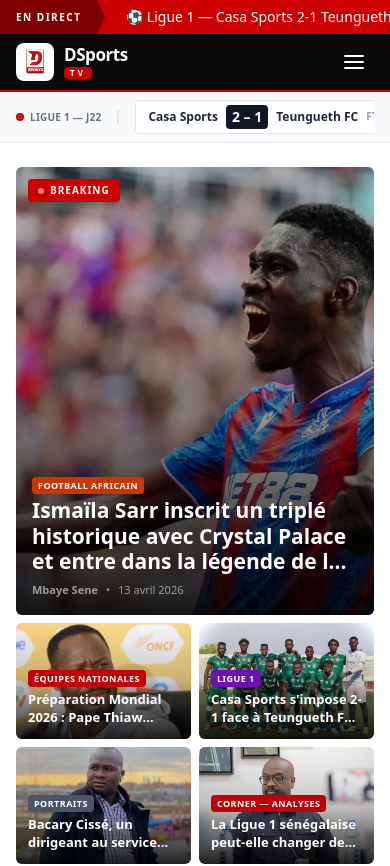
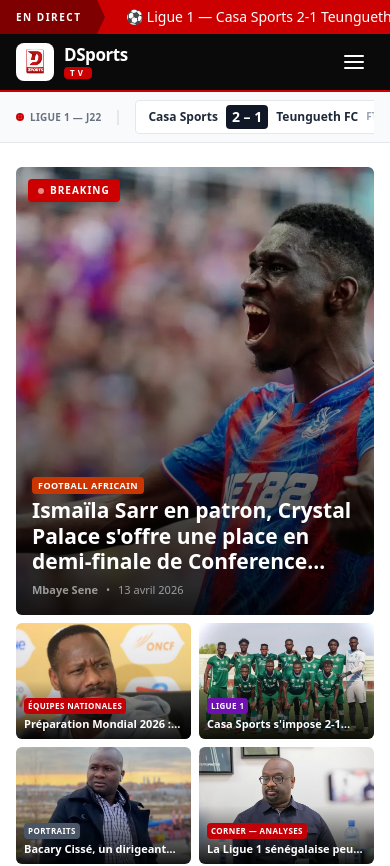
Before and after one commit to likmakk/dsports-app, a Next.js app: page / in a window 390 px wide. Shown: the top 866 px of the page. Built offline with nearby package versions, Linux system fonts and the light colour scheme.

Commit message:
fix: badge

```diff
--- a/src/components/HeroMosaic.tsx
+++ b/src/components/HeroMosaic.tsx
@@ -81,12 +81,12 @@ export default function HeroMosaic({ featured, secondary }: HeroMosaicProps) {
               ) : (
                 <div className="absolute inset-0" style={{ background: "linear-gradient(160deg, #1c1c1e 0%, #2a2a2a 100%)" }} />
               )}
-              <div className="absolute inset-0 bg-gradient-to-t from-black/85 via-black/20 to-transparent" />
-              <div className="absolute bottom-0 left-0 right-0 p-3">
-                <span className={`inline-block text-[9px] sm:text-[10px] font-bold uppercase tracking-wider text-white ${getCategoryColor(article.category)} px-1.5 sm:px-2 py-0.5 rounded mb-1 sm:mb-1.5 whitespace-normal`}>
+              <div className="absolute inset-0 bg-gradient-to-t from-black/90 via-black/10 to-transparent" />
+              <div className="absolute bottom-0 left-0 right-0 p-2">
+                <span className={`inline-block text-[8px] font-bold uppercase tracking-wider text-white ${getCategoryColor(article.category)} px-1 py-0.5 rounded mb-0.5 whitespace-normal`}>
                   {article.categoryLabel}
                 </span>
-                <h3 className="text-[13px] font-bold text-white leading-snug line-clamp-2">
+                <h3 className="text-[11px] font-bold text-white leading-snug line-clamp-1">
                   {article.title}
                 </h3>
               </div>
--- a/src/data/articles.json
+++ b/src/data/articles.json
@@ -1,8 +1,8 @@
 [
   {
     "slug": "ismailasarr-triple-crystal-palace-premier-league",
-    "title": "Ismaïla Sarr inscrit un triplé historique avec Crystal Palace et entre dans la légende de la Premier League",
-    "excerpt": "L'ailier sénégalais a réalisé une performance exceptionnelle face à Manchester United (4-1), devenant le premier Africain à marquer trois buts en un match pour les Eagles.",
+    "title": "Ismaïla Sarr en patron, Crystal Palace s'offre une place en demi-finale de Conference League",
+    "excerpt": "Dans un match à fort enjeu, l'ailier sénégalais a fait parler son expérience et son efficacité pour guider Crystal Palace vers une qualification majeure.",
     "content": "Il y a des soirées qui marquent une carrière. Samedi soir, à Selhurst Park, Ismaïla Sarr a vécu la sienne. L'ailier sénégalais de Crystal Palace a planté un triplé renversant face à Manchester United (4-1) lors de la 32e journée de Premier League.",
     "category": "africa",
     "categoryLabel": "Football Africain",
@@ -297,7 +297,7 @@
     "slug": "bacary-cisse-portrait-dirigeant-football-senegalais",
   "title": "Bacary Cissé, un dirigeant au service d’un football structuré et ambitieux",
   "excerpt": "De son engagement local à Ziguinchor jusqu’à son rôle au sein du COMEX de la FSF...",
-  "content": "Dans un environnement où le football sénégalais cherche à consolider ses bases...\n\nBacary Cissé fait partie de ceux-là\nSon parcours s’inscrit d’abord dans un ancrage local fort. À Ziguinchor, il s’est progressivement imposé comme un acteur structurant, capable de fédérer, d’organiser et de faire avancer les choses dans un contexte souvent contraint.\nSon accession à la présidence de la Ligue régionale de Ziguinchor n’est pas le fruit du hasard. Elle traduit une reconnaissance de sa capacité à apporter de la méthode, de la rigueur et une certaine exigence dans la gestion.\nAu-delà du niveau régional, son intégration au sein du Comité exécutif de la Fédération Sénégalaise de Football marque une nouvelle étape.\nCe qui caractérise Bacary Cissé, c’est avant tout une approche pragmatique. Là où certains discours restent théoriques, il privilégie l’action et la cohérence dans les décisions.\nSon ambition s’inscrit dans une volonté de transformation du football local.\nDans un contexte où les attentes sont de plus en plus fortes, cette capacité à allier vision et exécution pourrait s’avérer déterminante pour les années à venir.",
+  "content": "Dans un environnement où le football sénégalais cherche à consolider ses bases...\n\nBacary Cissé fait partie de ceux-là.\n\nSon parcours s’inscrit d’abord dans un ancrage local fort. À Ziguinchor, il s’est progressivement imposé comme un acteur structurant, capable de fédérer, d’organiser et de faire avancer les choses dans un contexte souvent contraint.\nSon accession à la présidence de la Ligue régionale de Ziguinchor n’est pas le fruit du hasard. Elle traduit une reconnaissance de sa capacité à apporter de la méthode, de la rigueur et une certaine exigence dans la gestion.\nAu-delà du niveau régional, son intégration au sein du Comité exécutif de la Fédération Sénégalaise de Football marque une nouvelle étape.\nCe qui caractérise Bacary Cissé, c’est avant tout une approche pragmatique. Là où certains discours restent théoriques, il privilégie l’action et la cohérence dans les décisions.\nSon ambition s’inscrit dans une volonté de transformation du football local.\nDans un contexte où les attentes sont de plus en plus fortes, cette capacité à allier vision et exécution pourrait s’avérer déterminante pour les années à venir.",
   "category": "portrait",
   "categoryLabel": "Portraits",
   "author": "Mbaye Sene",
--- a/src/data/feed.json
+++ b/src/data/feed.json
@@ -1,9 +1,9 @@
 [
   { "time": "12:15", "text": "OFFICIEL — Ismaïla Sarr nommé meilleur joueur de la semaine en Premier League", "isBreaking": true, "slug": "ismailasarr-triple-crystal-palace-premier-league" },
   { "time": "11:48", "text": "US Gorée 1-1 Génération Foot (67') — Abdoulaye Sané égalise sur pénalty" },
-  { "time": "11:30", "text": "Aliou Cissé confirmé à la tête des Lions pour les éliminatoires CAN 2026", "slug": "can-2026-liste-aliou-cisse-nouveaux-joueurs" },
+  { "time": "11:30", "text": "Aliou Cissé en passe de devenir l'entraineur des palencras negras", "slug": "can-2026-liste-aliou-cisse-nouveaux-joueurs" },
   { "time": "10:55", "text": "Ligue 2 J18 : ASC Thiès bat Keur Madior 1-0 et monte à la 3e place" },
-  { "time": "10:20", "text": "Moussa Niakhaté prolonge son contrat avec Nottingham Forest jusqu'en 2028" },
+  { "time": "10:20", "text": "Moussa Niakhaté prolonge son contrat avec l'Olympique lyonnais jusqu'en 2028" },
   { "time": "09:45", "text": "CAF annonce la ville hôte de la finale de la Champions League : Le Caire", "slug": "caf-champions-league-demi-finales-tirage" },
   { "time": "09:10", "text": "Pape Gueye suspendu un match après son carton rouge face à Lyon" },
   { "time": "08:30", "text": "Navétanes : le Comité de Dakar annonce 64 qualifiés pour les 32es", "slug": "navetanes-dakar-2026-tirage" },
```
